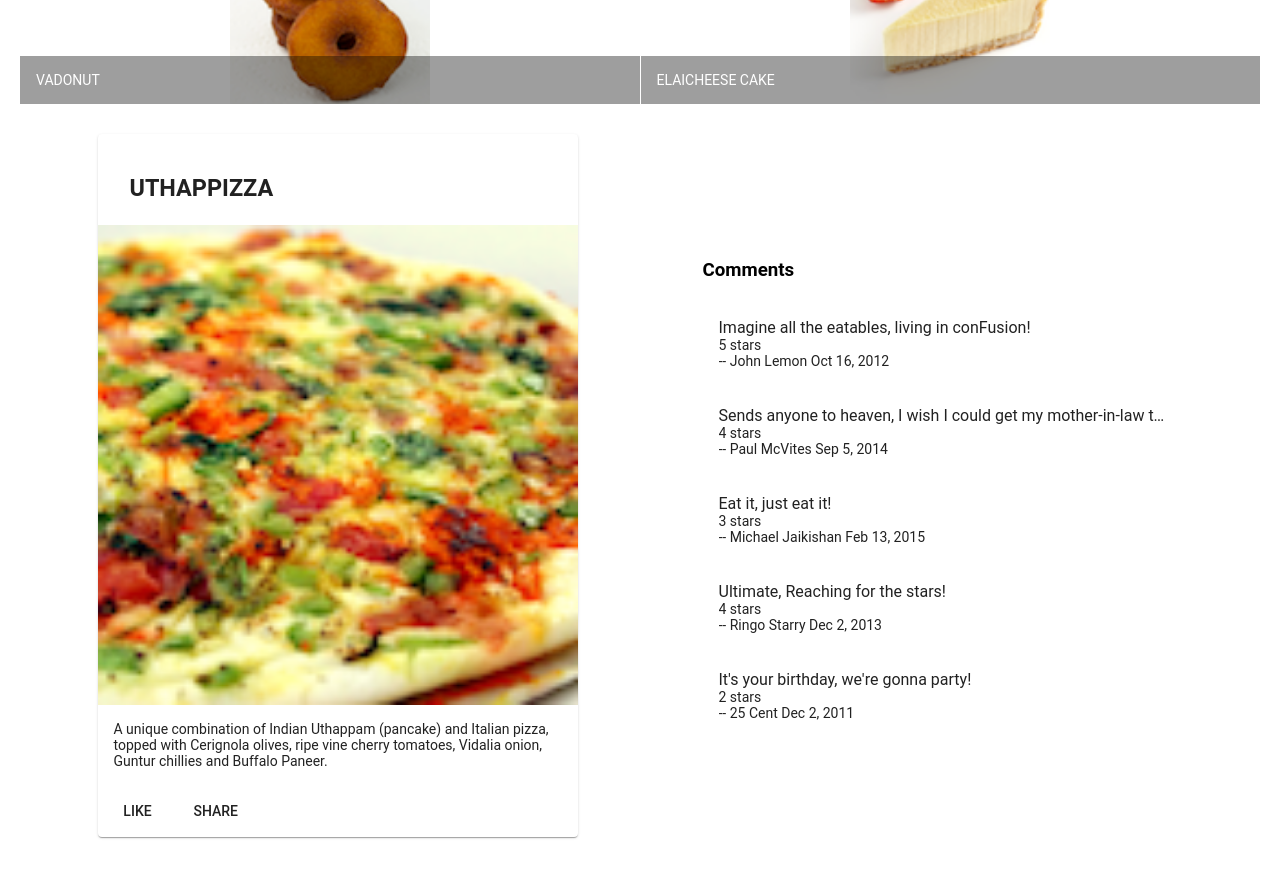
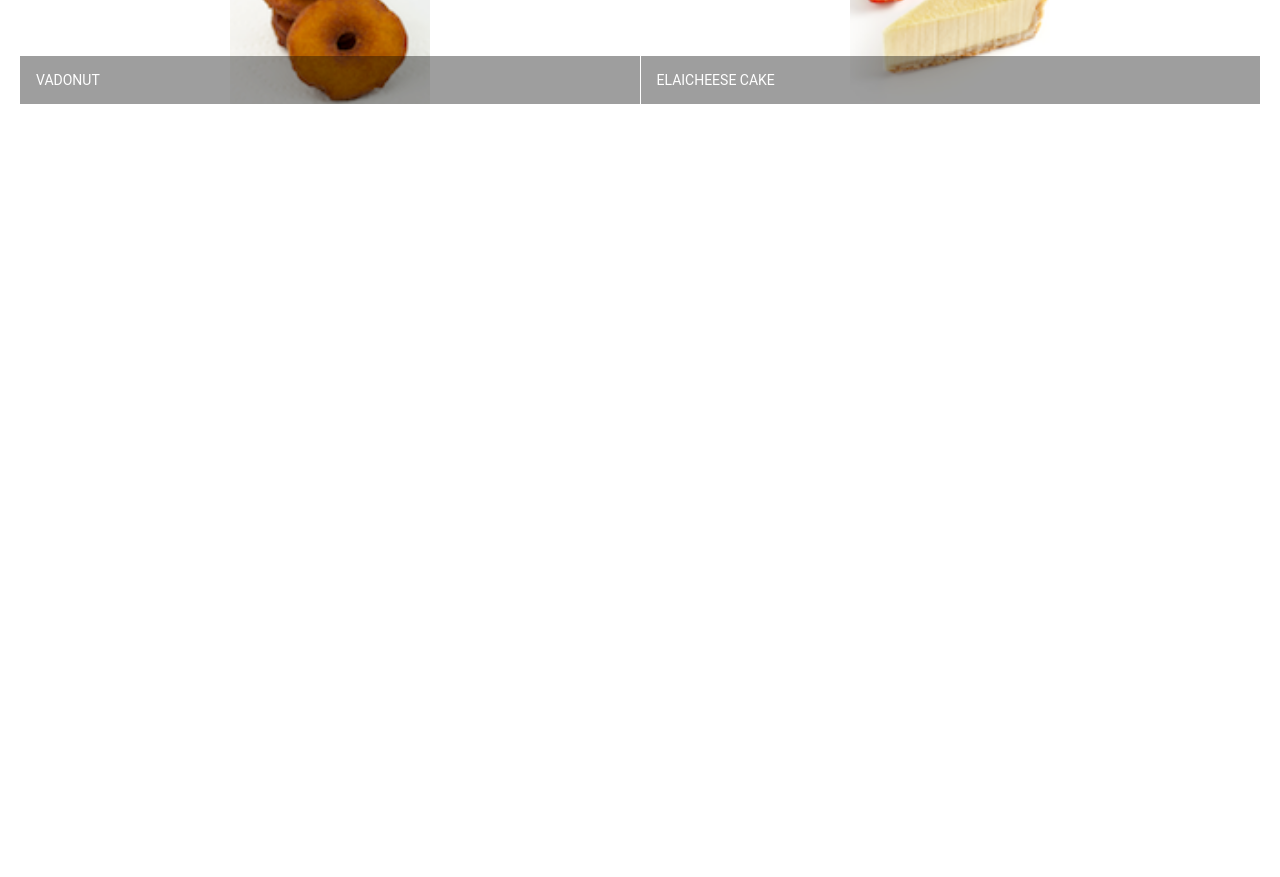
Before and after one commit to vigneshroman/coursera-angular, an Angular app: page / in a window 1280 px wide. Shown: the part 460-1337 px from the top of the page. After the commit the page ends 800 px from the top, so only its background shows below. Built offline with nearby package versions, Linux system fonts and the light colour scheme.

Commit message:
Data Binding

```diff
--- a/src/app/dishdetail/dishdetail.component.html
+++ b/src/app/dishdetail/dishdetail.component.html
@@ -7,8 +7,8 @@
     fxLayoutGap.xs="0"
     >
 
-  <div fxFlex="40" *ngIf="dish" >
- <mat-card >
+  <div fxFlex="40"  >
+ <mat-card *ngIf="dish">
    <mat-card-header>
       <mat-card-title>
         <h3>{{dish.name | uppercase}}</h3>
@@ -29,16 +29,16 @@
 
   </div>
 
-<div fxFlex="40" *ngIf="dish">
+<div fxFlex="40" >
 
-    <mat-list  >
+    <mat-list *ngIf="dish" >
       <h3 >Comments</h3>
   <mat-list-item *ngFor="let item of dish.comments">
-    <p matLine >
+    <h4 matLine >
       <span>{{item.comment}}</span>
-    </p>
-    <h3 matLine >{{item.rating}} stars</h3>
-    <h3 matLine> -- {{item.author}} {{item.date | date}}</h3>
+    </h4>
+    <p matLine >{{item.rating}} stars</p>
+    <p matLine> <span> -- {{item.author}} {{item.date | date}}</span> </p>
   </mat-list-item>
 </mat-list>
   </div>
--- a/src/app/dishdetail/dishdetail.component.ts
+++ b/src/app/dishdetail/dishdetail.component.ts
@@ -1,48 +1,6 @@
-import { Component, OnInit } from '@angular/core';
+import { Component, OnInit ,Input} from '@angular/core';
+import {Dish} from '../shared/dish'
 
-const DISH = {
-  id: '0',
-  name: 'Uthappizza',
-  image: '/assets/images/uthappizza.png',
-  category: 'mains',
-  featured: true,
-  label: 'Hot',
-  price: '4.99',
-  // tslint:disable-next-line:max-line-length
-  description: 'A unique combination of Indian Uthappam (pancake) and Italian pizza, topped with Cerignola olives, ripe vine cherry tomatoes, Vidalia onion, Guntur chillies and Buffalo Paneer.',
-  comments: [
-       {
-           rating: 5,
-           comment: 'Imagine all the eatables, living in conFusion!',
-           author: 'John Lemon',
-           date: '2012-10-16T17:57:28.556094Z'
-       },
-       {
-           rating: 4,
-           comment: 'Sends anyone to heaven, I wish I could get my mother-in-law to eat it!',
-           author: 'Paul McVites',
-           date: '2014-09-05T17:57:28.556094Z'
-       },
-       {
-           rating: 3,
-           comment: 'Eat it, just eat it!',
-           author: 'Michael Jaikishan',
-           date: '2015-02-13T17:57:28.556094Z'
-       },
-       {
-           rating: 4,
-           comment: 'Ultimate, Reaching for the stars!',
-           author: 'Ringo Starry',
-           date: '2013-12-02T17:57:28.556094Z'
-       },
-       {
-           rating: 2,
-           comment: 'It\'s your birthday, we\'re gonna party!',
-           author: '25 Cent',
-           date: '2011-12-02T17:57:28.556094Z'
-       }
-   ]
-};
 @Component({
   selector: 'app-dishdetail',
   templateUrl: './dishdetail.component.html',
@@ -50,7 +8,8 @@
 })
 export class DishdetailComponent implements OnInit {
 
-  dish=DISH;
+@Input()
+  dish:Dish;
 
   constructor() { }
 
--- a/src/app/menu/menu.component.html
+++ b/src/app/menu/menu.component.html
@@ -25,7 +25,7 @@
 
  <div fxFlex>
   <mat-grid-list cols="2" rowHeight="200px" >
-    <mat-grid-tile *ngFor="let dish of dishes">
+    <mat-grid-tile *ngFor="let dish of dishes" (click)="onSelect(dish)">
       <img height="200px" src={{dish.image}} alt={{dish.name}} />
       <mat-grid-tile-footer>
         <h1 matLine >{{dish.name | uppercase}}</h1>
@@ -58,6 +58,6 @@
  </mat-card>
 </div> -->
 
-<app-dishdetail></app-dishdetail>
+<app-dishdetail [dish]="selectedDish"></app-dishdetail>
 
 </div>
--- a/src/app/menu/menu.component.ts
+++ b/src/app/menu/menu.component.ts
@@ -1,49 +1,6 @@
 import { Component, OnInit } from '@angular/core';
 import { Dish } from '../shared/dish';
-
-const DISHES:Dish[]=[
-  {
-    id: '0',
-    name: 'Uthappizza',
-    image: '/assets/images/uthappizza.png',
-    category: 'mains',
-    featured: true,
-    label: 'Hot',
-    price: '4.99',
-    // tslint:disable-next-line:max-line-length
-    description: 'A unique combination of Indian Uthappam (pancake) and Italian pizza, topped with Cerignola olives, ripe vine cherry tomatoes, Vidalia onion, Guntur chillies and Buffalo Paneer.'
-  },
-  {
-    id: '1',
-    name: 'Zucchipakoda',
-    image: '/assets/images/zucchipakoda.png',
-    category: 'appetizer',
-    featured: false,
-    label: '',
-    price: '1.99',
-    description: 'Deep fried Zucchini coated with mildly spiced Chickpea flour batter accompanied with a sweet-tangy tamarind sauce'
-  },
-  {
-    id: '2',
-    name: 'Vadonut',
-    image: '/assets/images/vadonut.png',
-    category: 'appetizer',
-    featured: false,
-    label: 'New',
-    price: '1.99',
-    description: 'A quintessential ConFusion experience, is it a vada or is it a donut?'
-  },
-  {
-    id: '3',
-    name: 'ElaiCheese Cake',
-    image: '/assets/images/elaicheesecake.png',
-    category: 'dessert',
-    featured: false,
-    label: '',
-    price: '2.99',
-    description: 'A delectable, semi-sweet New York Style Cheese Cake, with Graham cracker crust and spiced with Indian cardamoms'
-  }
- ];
+import {DISHES} from '../shared/dishes';
 
 
 @Component({
@@ -55,11 +12,13 @@
 
   dishes :Dish[]= DISHES;
 
-  selectedDish:Dish=DISHES[0];
+  selectedDish:Dish;
 
   constructor() { }
 
   ngOnInit() {
   }
-
+   onSelect(dish:Dish){
+ this.selectedDish=dish;
+   }
 }
--- /dev/null
+++ b/src/app/shared/comment.ts
@@ -0,0 +1,6 @@
+export class Comment{
+    rating: number;
+    comment:string;
+    author: string;
+    date: string;
+}
--- a/src/app/shared/dish.ts
+++ b/src/app/shared/dish.ts
@@ -1,4 +1,7 @@
+import {Comment} from './comment'
+
 export class Dish {
+
     id: string;
     name: string;
     image: string;
@@ -7,4 +10,5 @@
     label: string;
     price: string;
     description: string;
+    comments:Comment[];
 }
--- /dev/null
+++ b/src/app/shared/dishes.ts
@@ -0,0 +1,173 @@
+import { Dish } from "./dish";
+
+export const DISHES:Dish[]=[
+    {
+        id: '0',
+        name: 'Uthappizza',
+        image: '/assets/images/uthappizza.png',
+        category: 'mains',
+        featured: true,
+        label: 'Hot',
+        price: '4.99',
+        // tslint:disable-next-line:max-line-length
+        description: 'A unique combination of Indian Uthappam (pancake) and Italian pizza, topped with Cerignola olives, ripe vine cherry tomatoes, Vidalia onion, Guntur chillies and Buffalo Paneer.',
+        comments: [
+            {
+                rating: 5,
+                comment: 'Imagine all the eatables, living in conFusion!',
+                author: 'John Lemon',
+                date: '2012-10-16T17:57:28.556094Z'
+            },
+            {
+                rating: 4,
+                comment: 'Sends anyone to heaven, I wish I could get my mother-in-law to eat it!',
+                author: 'Paul McVites',
+                date: '2014-09-05T17:57:28.556094Z'
+            },
+            {
+                rating: 3,
+                comment: 'Eat it, just eat it!',
+                author: 'Michael Jaikishan',
+                date: '2015-02-13T17:57:28.556094Z'
+            },
+            {
+                rating: 4,
+                comment: 'Ultimate, Reaching for the stars!',
+                author: 'Ringo Starry',
+                date: '2013-12-02T17:57:28.556094Z'
+            },
+            {
+                rating: 2,
+                comment: 'It\'s your birthday, we\'re gonna party!',
+                author: '25 Cent',
+                date: '2011-12-02T17:57:28.556094Z'
+            }
+        ]
+    },
+    {
+        id: '1',
+        name: 'Zucchipakoda',
+        image: '/assets/images/zucchipakoda.png',
+        category: 'appetizer',
+        featured: false,
+        label: '',
+        price: '1.99',
+        description: 'Deep fried Zucchini coated with mildly spiced Chickpea flour batter accompanied with a sweet-tangy tamarind sauce',
+        comments: [
+            {
+                rating: 5,
+                comment: 'Imagine all the eatables, living in conFusion!',
+                author: 'John Lemon',
+                date: '2012-10-16T17:57:28.556094Z'
+            },
+            {
+                rating: 4,
+                comment: 'Sends anyone to heaven, I wish I could get my mother-in-law to eat it!',
+                author: 'Paul McVites',
+                date: '2014-09-05T17:57:28.556094Z'
+            },
+            {
+                rating: 3,
+                comment: 'Eat it, just eat it!',
+                author: 'Michael Jaikishan',
+                date: '2015-02-13T17:57:28.556094Z'
+            },
+            {
+                rating: 4,
+                comment: 'Ultimate, Reaching for the stars!',
+                author: 'Ringo Starry',
+                date: '2013-12-02T17:57:28.556094Z'
+            },
+            {
+                rating: 2,
+                comment: 'It\'s your birthday, we\'re gonna party!',
+                author: '25 Cent',
+                date: '2011-12-02T17:57:28.556094Z'
+            }
+        ]
+    },
+    {
+        id: '2',
+        name: 'Vadonut',
+        image: '/assets/images/vadonut.png',
+        category: 'appetizer',
+        featured: false,
+        label: 'New',
+        price: '1.99',
+        description: 'A quintessential ConFusion experience, is it a vada or is it a donut?',
+        comments: [
+            {
+                rating: 5,
+                comment: 'Imagine all the eatables, living in conFusion!',
+                author: 'John Lemon',
+                date: '2012-10-16T17:57:28.556094Z'
+            },
+            {
+                rating: 4,
+                comment: 'Sends anyone to heaven, I wish I could get my mother-in-law to eat it!',
+                author: 'Paul McVites',
+                date: '2014-09-05T17:57:28.556094Z'
+            },
+            {
+                rating: 3,
+                comment: 'Eat it, just eat it!',
+                author: 'Michael Jaikishan',
+                date: '2015-02-13T17:57:28.556094Z'
+            },
+            {
+                rating: 4,
+                comment: 'Ultimate, Reaching for the stars!',
+                author: 'Ringo Starry',
+                date: '2013-12-02T17:57:28.556094Z'
+            },
+            {
+                rating: 2,
+                comment: 'It\'s your birthday, we\'re gonna party!',
+                author: '25 Cent',
+                date: '2011-12-02T17:57:28.556094Z'
+            }
+        ]
+    },
+    {
+        id: '3',
+        name: 'ElaiCheese Cake',
+        image: '/assets/images/elaicheesecake.png',
+        category: 'dessert',
+        featured: false,
+        label: '',
+        price: '2.99',
+        description: 'A delectable, semi-sweet New York Style Cheese Cake, with Graham cracker crust and spiced with Indian cardamoms',
+        comments: [
+            {
+                rating: 5,
+                comment: 'Imagine all the eatables, living in conFusion!',
+                author: 'John Lemon',
+                date: '2012-10-16T17:57:28.556094Z'
+            },
+            {
+                rating: 4,
+                comment: 'Sends anyone to heaven, I wish I could get my mother-in-law to eat it!',
+                author: 'Paul McVites',
+                date: '2014-09-05T17:57:28.556094Z'
+            },
+            {
+                rating: 3,
+                comment: 'Eat it, just eat it!',
+                author: 'Michael Jaikishan',
+                date: '2015-02-13T17:57:28.556094Z'
+            },
+            {
+                rating: 4,
+                comment: 'Ultimate, Reaching for the stars!',
+                author: 'Ringo Starry',
+                date: '2013-12-02T17:57:28.556094Z'
+            },
+            {
+                rating: 2,
+                comment: 'It\'s your birthday, we\'re gonna party!',
+                author: '25 Cent',
+                date: '2011-12-02T17:57:28.556094Z'
+            }
+        ]
+    }
+];
```
